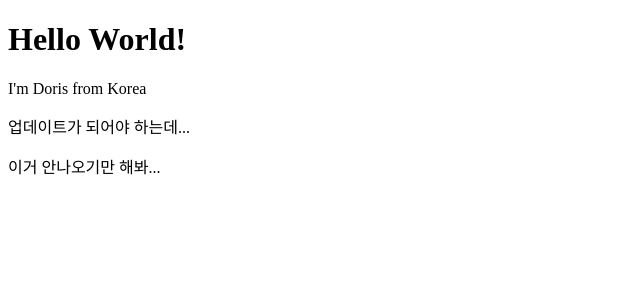
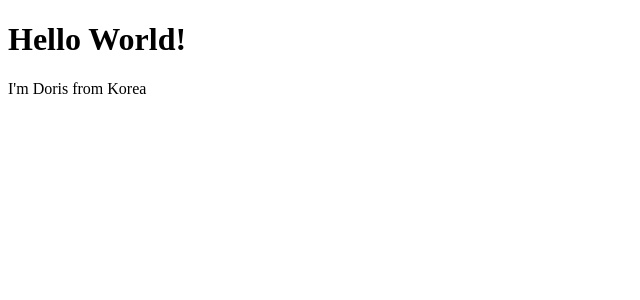
Before and after one commit to Doris-Choi/doris_portfolio, a React (Create React App) app: page / in a window 1280 px wide. Shown: the top 300 px of the page, without its empty margins (0-640 px from the left). Built offline with nearby package versions, Linux system fonts and the light colour scheme.

Commit message:
is this page updated?

```diff
--- a/package.json
+++ b/package.json
@@ -13,7 +13,7 @@
   },
   "scripts": {
     "predeploy": "npm run build",
-    "deploy": "gh-pages -d build",
+    "deploy": "gh-pages -b master -d build",
     "start": "react-scripts start",
     "build": "react-scripts build",
     "test": "react-scripts test",
--- a/src/App.js
+++ b/src/App.js
@@ -1,13 +1,10 @@
 import React from 'react';
-import AppHeader from './components/AppHeader';
 
 function App() {
   return (
     <div className="App">
       <h1>Hello World!</h1>
       <span>I'm Doris from Korea</span>
-      <p>업데이트가 되어야 하는데...</p>
-      <AppHeader />
     </div>
   );
 }
--- a/src/components/AppHeader.js
+++ /dev/null
@@ -1,7 +0,0 @@
-import React from 'react';
-
-function AppHeader() {
-  return <div>이거 안나오기만 해봐...</div>;
-}
-
-export default AppHeader;
```
